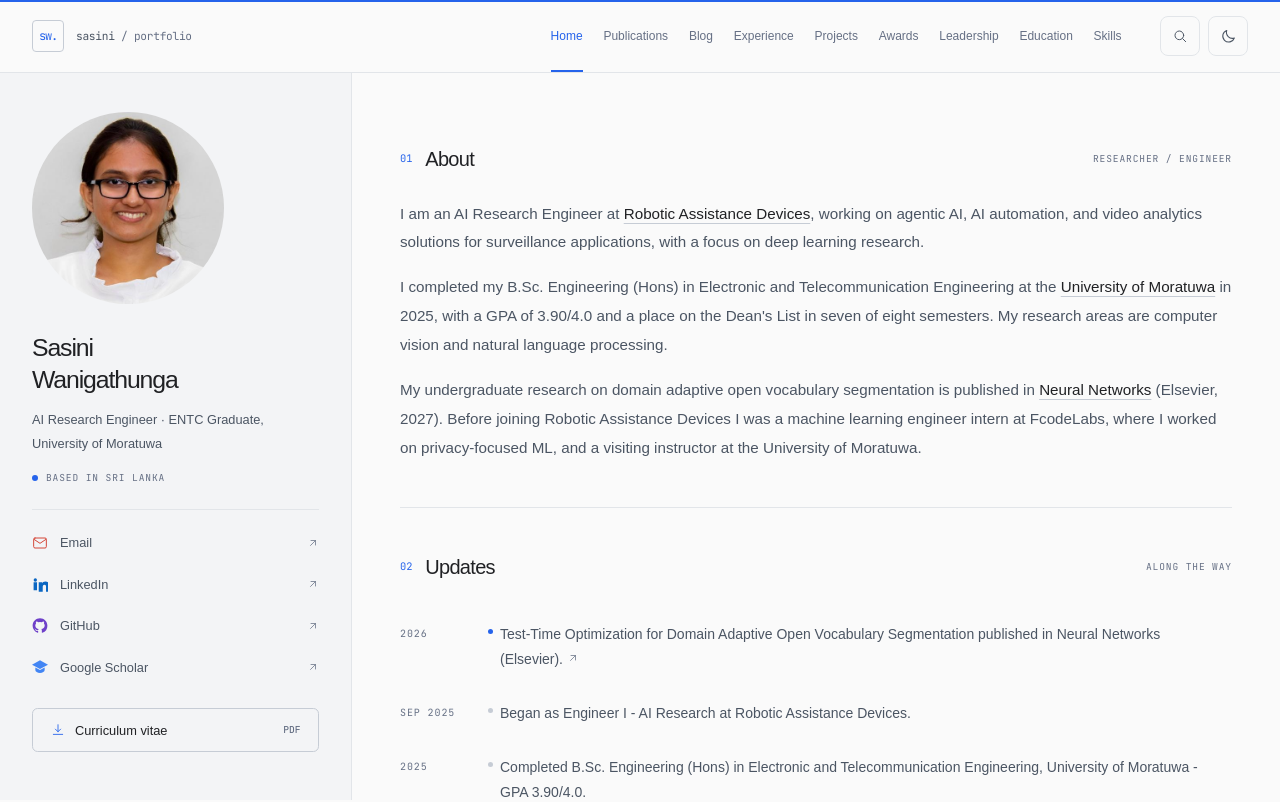
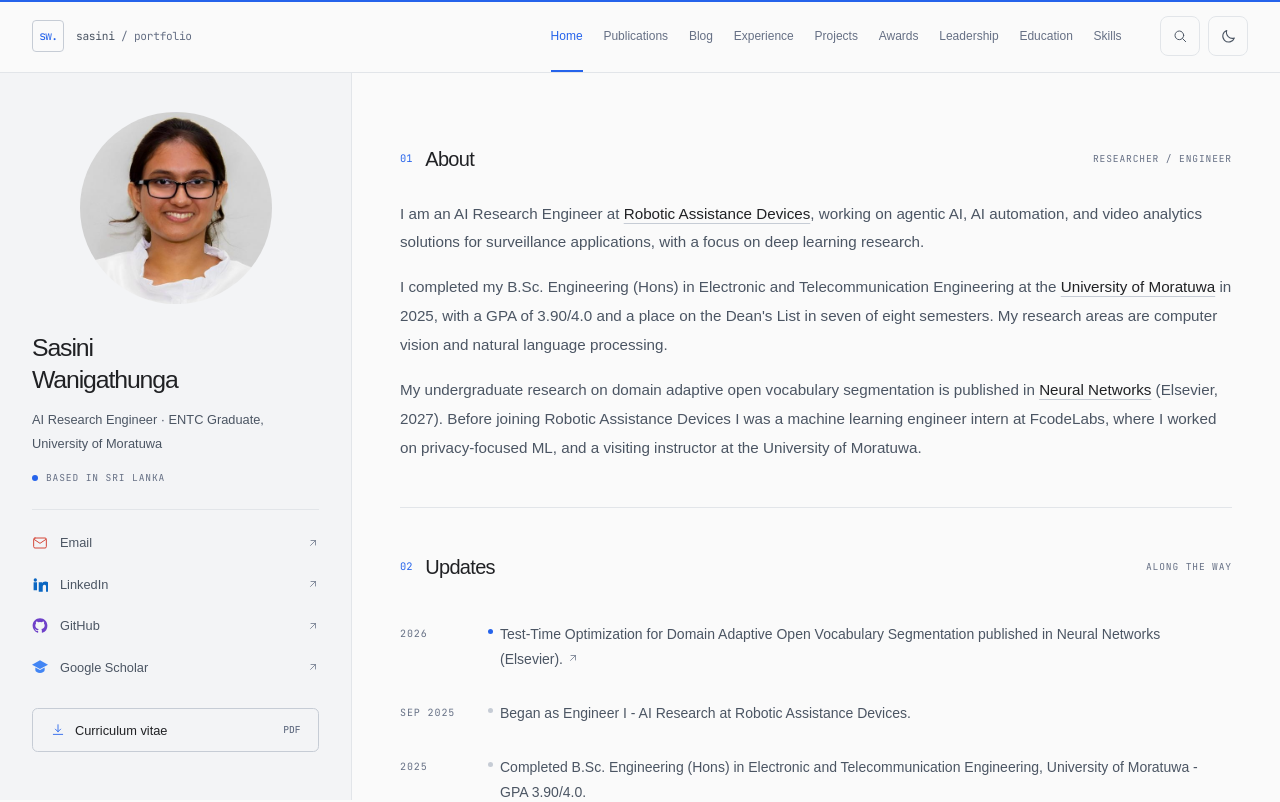
Before and after one commit to SasiniWanigathunga/sasiniwanigathunga, a Next.js app: page / in a window 1280 px wide. Shown: the top 802 px of the page. Built offline with nearby package versions, Linux system fonts and the light colour scheme; a web font is replaced by a local one.

Commit message:
alignemnt change to profile image

```diff
--- a/app/globals.css
+++ b/app/globals.css
@@ -168,6 +168,10 @@
   .profile-portrait {
     width: min(100%, 12rem);
     border-radius: 50%;
+  }
+
+  .profile-rail .profile-portrait {
+    margin-inline: auto;
   }
 
   .profile-portrait img {
```
